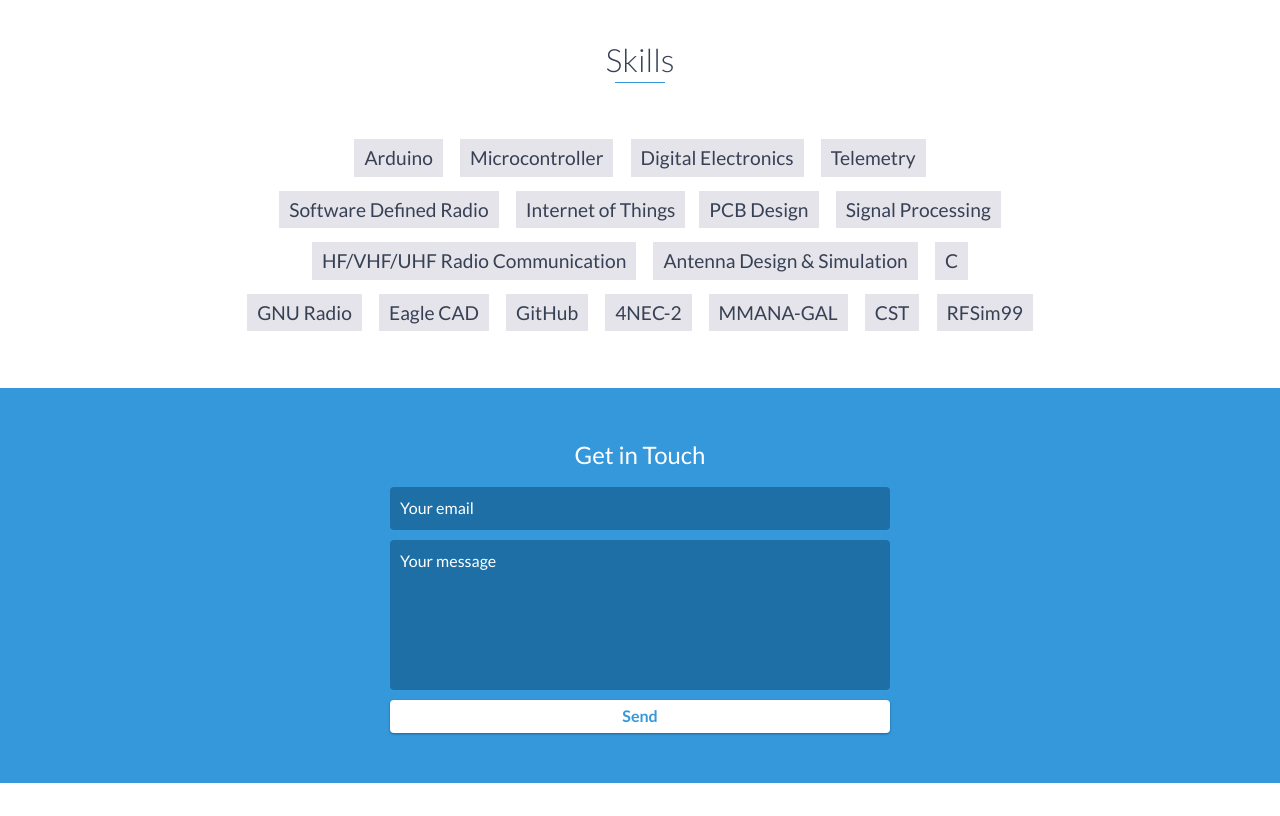
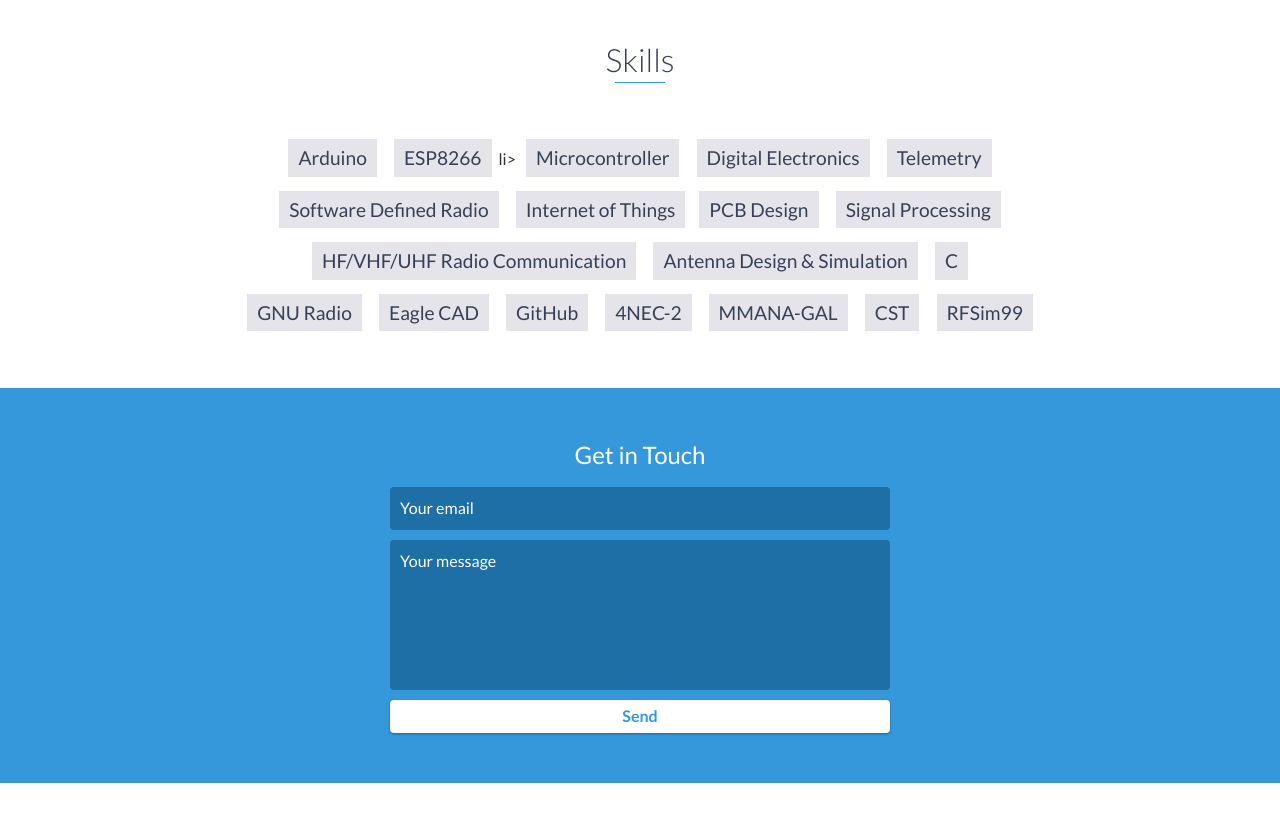
Before and after one commit to handiko/handiko.github.io, a website: page index.html in a window 1280 px wide. Shown: the part 7040-7856 px from the top of the page. Drawn offline with nearby package versions, Linux system fonts and the light colour scheme.

Commit message:
editing competencies list

```diff
--- a/index.html
+++ b/index.html
@@ -385,6 +385,7 @@
         <h2 class="heading">Skills</h2>
         <ul>
             <li>Arduino</li>
+            <li>ESP8266</li>li>
             <li>Microcontroller</li>
             <li>Digital Electronics</li>
             <li>Telemetry</li>
```
